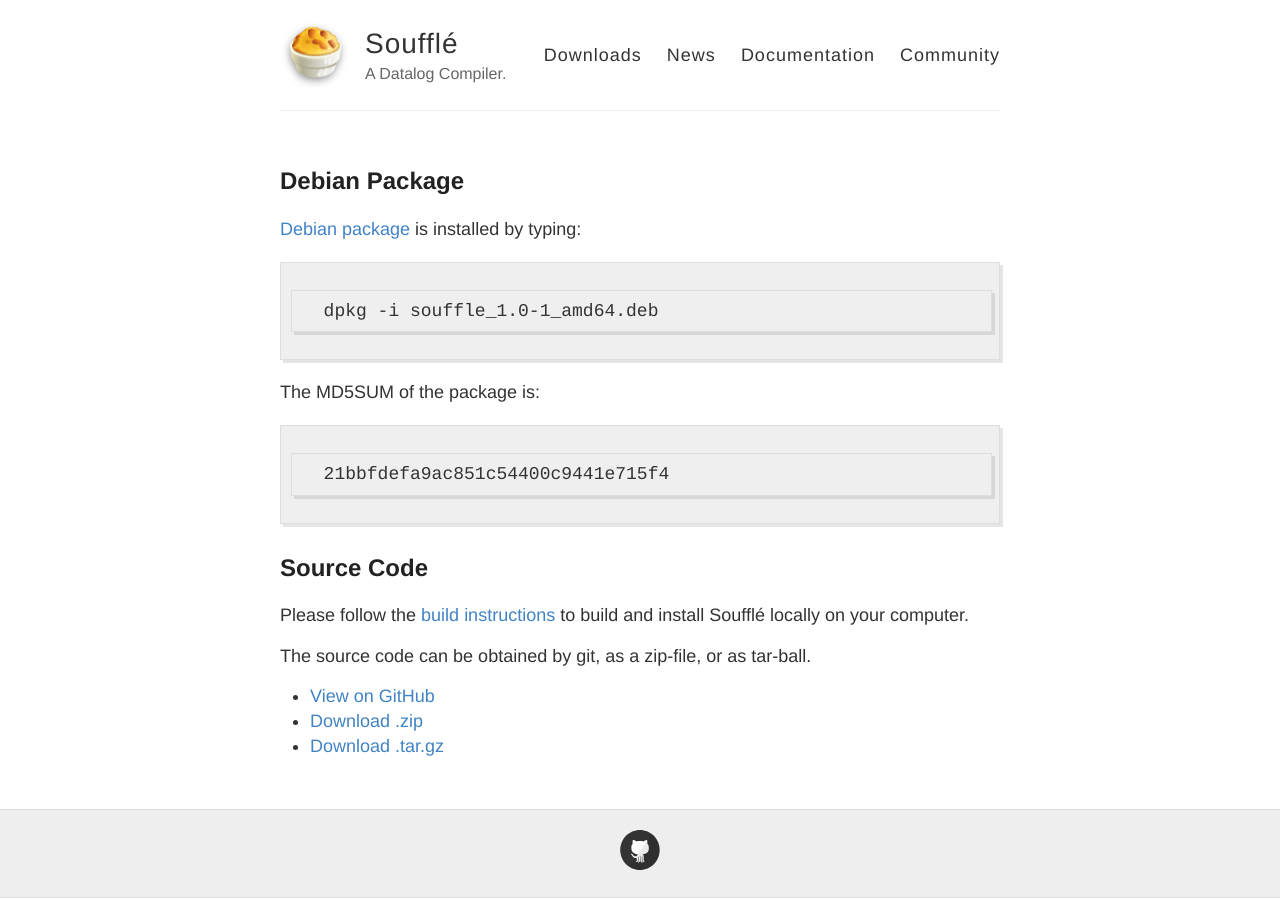
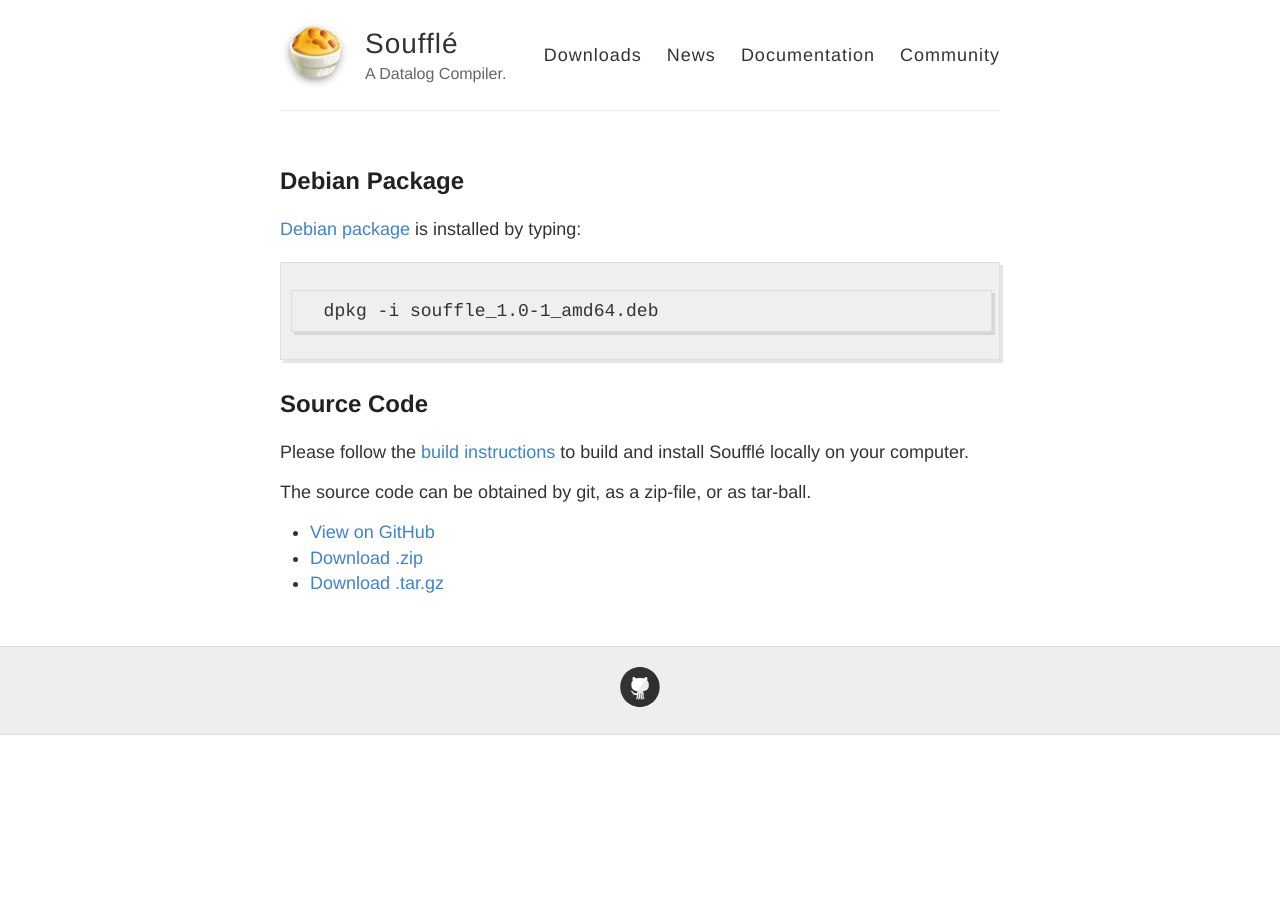
Before and after one commit to souffle-lang/souffle-lang.github.io, a Jekyll site: the page built from downloads.md, in a window 1280 px wide. Built offline with Jekyll 4.4.1, drawn with Linux system fonts in a browser that asks for light colours.

Commit message:
Update downloads.md

````diff
--- a/downloads.md
+++ b/downloads.md
@@ -5,17 +5,11 @@ title: Downloads
 
 ## Debian Package
 
-[Debian package](/souffle_1.0-1_amd64.deb) is installed by typing:
+[Debian package](https://github.com/souffle-lang/souffle/releases/latest) is installed by typing:
 
 ```
   dpkg -i souffle_1.0-1_amd64.deb
 ```
-
-The MD5SUM of the package is:
-```
-  21bbfdefa9ac851c54400c9441e715f4
-```
-
 
 ## Source Code
 
````
